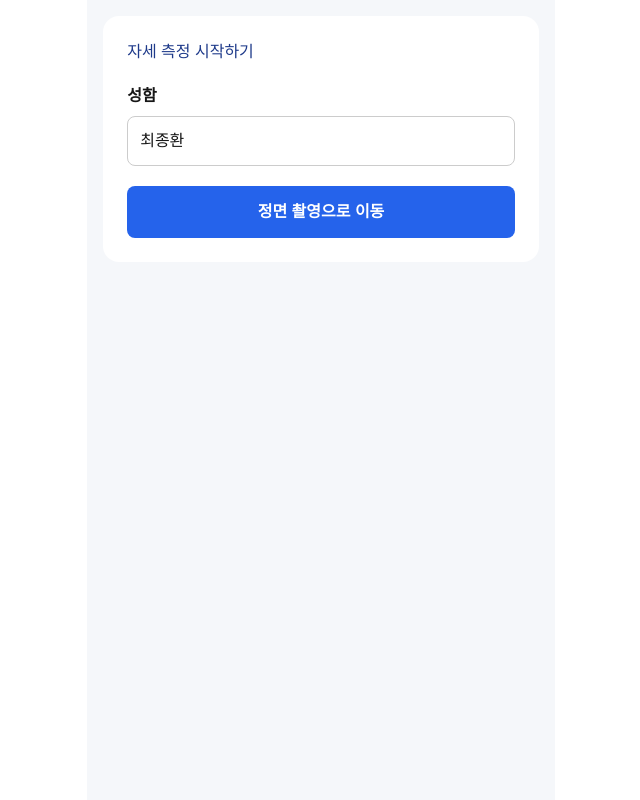
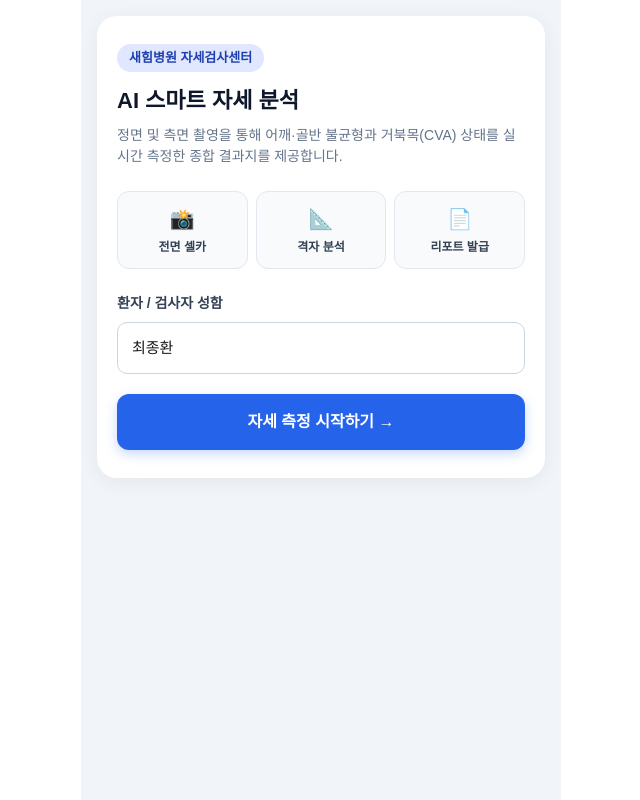
Before and after one commit to choijonghwan77-ship-it/saehim-posture, a Next.js app: page / in a window 1280 px wide. Shown: the whole page, without its empty margins (319-959 px from the left). Built offline with nearby package versions, Linux system fonts and the light colour scheme.

Commit message:
Enhance main UI, front camera selfie mode, and grid overlay

```diff
--- a/app/page.tsx
+++ b/app/page.tsx
@@ -4,7 +4,6 @@ import React, { useState, useEffect, useRef } from 'react';
 import Webcam from 'react-webcam';
 import html2canvas from 'html2canvas';
 
-// Window 객체 타입 확장 (CDN 로드용)
 declare global {
   interface Window {
     poseDetection: any;
@@ -34,7 +33,7 @@ export default function PostureApp() {
   const [keypoints, setKeypoints] = useState<Keypoint[]>([]);
   const [draggingIdx, setDraggingIdx] = useState<number | null>(null);
 
-  // 수평 센서
+  // 수평 센서 감지
   useEffect(() => {
     const handleOrientation = (event: DeviceOrientationEvent) => {
       const gamma = event.gamma || 0;
@@ -53,7 +52,7 @@ export default function PostureApp() {
     };
   }, [step]);
 
-  // CDN 스크립트 동적 로드 함수 (Turbopack 빌드 에러 우회)
+  // CDN 로더
   const loadScript = (src: string) => {
     return new Promise((resolve, reject) => {
       if (document.querySelector(`script[src="${src}"]`)) {
@@ -68,7 +67,7 @@ export default function PostureApp() {
     });
   };
 
-  // 정면 촬영 및 MoveNet AI 실행
+  // 정면 AI 포즈 감지
   const handleFrontCapture = async () => {
     if (!webcamRef.current) return;
     const imageSrc = webcamRef.current.getScreenshot();
@@ -78,15 +77,12 @@ export default function PostureApp() {
     setStep(3);
 
     try {
-      // TensorFlow & MoveNet 스크립트 순차 로드
       await loadScript('https://cdn.jsdelivr.net/npm/@tensorflow/tfjs-core');
       await loadScript('https://cdn.jsdelivr.net/npm/@tensorflow/tfjs-converter');
       await loadScript('https://cdn.jsdelivr.net/npm/@tensorflow/tfjs-backend-webgl');
       await loadScript('https://cdn.jsdelivr.net/npm/@tensorflow-models/pose-detection');
 
-      if (window.tf) {
-        await window.tf.ready();
-      }
+      if (window.tf) await window.tf.ready();
 
       if (window.poseDetection) {
         const detector = await window.poseDetection.createDetector(
@@ -112,12 +108,8 @@ export default function PostureApp() {
 
   const calculateFrontAnglesMoveNet = (pts: Keypoint[]) => {
     if (pts.length < 13) return;
-
-    const lShoulder = pts[5];
-    const rShoulder = pts[6];
-    const lHip = pts[11];
-    const rHip = pts[12];
-
+    const lShoulder = pts[5], rShoulder = pts[6];
+    const lHip = pts[11], rHip = pts[12];
     if (!lShoulder || !rShoulder || !lHip || !rHip) return;
 
     const sDeg = Math.abs((Math.atan2(rShoulder.y - lShoulder.y, rShoulder.x - lShoulder.x) * 180) / Math.PI);
@@ -161,11 +153,11 @@ export default function PostureApp() {
   };
 
   const handleShare = async () => {
-    const textData = `[튼튼병원 AI 자세분석 결과]\n${userName} 님\n\n- 어깨 기울기: ${frontMetrics.shoulder}°\n- 골반 기울기: ${frontMetrics.hip}°\n- 목 전방각(CVA): ${sideMetrics.cva}°`;
+    const textData = `[새힘병원 AI 자세분석 결과]\n${userName} 님\n\n- 어깨 기울기: ${frontMetrics.shoulder}°\n- 골반 기울기: ${frontMetrics.hip}°\n- 목 전방각(CVA): ${sideMetrics.cva}°`;
 
     if (navigator.share) {
       try {
-        await navigator.share({ title: '자세 분석 결과지', text: textData, url: window.location.href });
+        await navigator.share({ title: '새힘병원 자세 분석 결과', text: textData, url: window.location.href });
       } catch (err) {
         console.log('공유 취소');
       }
@@ -176,36 +168,85 @@ export default function PostureApp() {
   };
 
   return (
-    <div style={{ maxWidth: '480px', margin: '0 auto', fontFamily: 'sans-serif', backgroundColor: '#f5f7fa', minHeight: '100vh', padding: '16px' }}>
+    <div style={{ maxWidth: '480px', margin: '0 auto', fontFamily: 'sans-serif', backgroundColor: '#f1f5f9', minHeight: '100vh', padding: '16px' }}>
 
-      {/* STEP 1: 정보 입력 */}
+      {/* STEP 1: 메인 디자인 개편 */}
       {step === 1 && (
-        <div style={{ backgroundColor: '#fff', padding: '24px', borderRadius: '16px' }}>
-          <h2 style={{ color: '#1e3a8a', marginBottom: '20px' }}>자세 측정 시작하기</h2>
-          <label style={{ display: 'block', marginBottom: '8px', fontWeight: 'bold' }}>성함</label>
+        <div style={{ backgroundColor: '#fff', padding: '28px 20px', borderRadius: '20px', boxShadow: '0 4px 20px rgba(0,0,0,0.06)' }}>
+          <div style={{ display: 'inline-block', backgroundColor: '#e0e7ff', color: '#1e40af', padding: '4px 12px', borderRadius: '20px', fontSize: '13px', fontWeight: 'bold', marginBottom: '12px' }}>
+            새힘병원 자세검사센터
+          </div>
+          <h2 style={{ color: '#0f172a', fontSize: '22px', margin: '0 0 8px 0', fontWeight: '800' }}>AI 스마트 자세 분석</h2>
+          <p style={{ color: '#64748b', fontSize: '14px', lineHeight: '1.5', margin: '0 0 24px 0' }}>
+            정면 및 측면 촬영을 통해 어깨·골반 불균형과 거북목(CVA) 상태를 실시간 측정한 종합 결과지를 제공합니다.
+          </p>
+
+          {/* 특징 카드 3개 */}
+          <div style={{ display: 'grid', gridTemplateColumns: '1fr 1fr 1fr', gap: '8px', marginBottom: '24px' }}>
+            <div style={{ backgroundColor: '#f8fafc', border: '1px solid #e2e8f0', padding: '12px 8px', borderRadius: '12px', textAlign: 'center' }}>
+              <div style={{ fontSize: '20px', marginBottom: '4px' }}>📸</div>
+              <div style={{ fontSize: '12px', fontWeight: 'bold', color: '#334155' }}>전면 셀카</div>
+            </div>
+            <div style={{ backgroundColor: '#f8fafc', border: '1px solid #e2e8f0', padding: '12px 8px', borderRadius: '12px', textAlign: 'center' }}>
+              <div style={{ fontSize: '20px', marginBottom: '4px' }}>📐</div>
+              <div style={{ fontSize: '12px', fontWeight: 'bold', color: '#334155' }}>격자 분석</div>
+            </div>
+            <div style={{ backgroundColor: '#f8fafc', border: '1px solid #e2e8f0', padding: '12px 8px', borderRadius: '12px', textAlign: 'center' }}>
+              <div style={{ fontSize: '20px', marginBottom: '4px' }}>📄</div>
+              <div style={{ fontSize: '12px', fontWeight: 'bold', color: '#334155' }}>리포트 발급</div>
+            </div>
+          </div>
+
+          <label style={{ display: 'block', marginBottom: '8px', fontWeight: 'bold', fontSize: '14px', color: '#334155' }}>환자 / 검사자 성함</label>
           <input
             type="text"
             value={userName}
             onChange={(e) => setUserName(e.target.value)}
-            style={{ width: '100%', padding: '12px', borderRadius: '8px', border: '1px solid #ccc', marginBottom: '20px', boxSizing: 'border-box' }}
+            placeholder="성함을 입력하세요"
+            style={{ width: '100%', padding: '14px', borderRadius: '10px', border: '1px solid #cbd5e1', fontSize: '15px', marginBottom: '20px', boxSizing: 'border-box' }}
           />
+
           <button
             onClick={() => setStep(2)}
-            style={{ width: '100%', padding: '14px', backgroundColor: '#2563eb', color: '#fff', border: 'none', borderRadius: '8px', fontWeight: 'bold', fontSize: '16px', cursor: 'pointer' }}
+            style={{ width: '100%', padding: '16px', backgroundColor: '#2563eb', color: '#fff', border: 'none', borderRadius: '12px', fontWeight: 'bold', fontSize: '16px', cursor: 'pointer', boxShadow: '0 4px 12px rgba(37, 99, 235, 0.25)' }}
           >
-            정면 촬영으로 이동
+            자세 측정 시작하기 →
           </button>
         </div>
       )}
 
-      {/* STEP 2: 정면 촬영 */}
+      {/* STEP 2: 정면 촬영 (셀프 카메라 + 격자 무늬 적용) */}
       {step === 2 && (
         <div>
           <button onClick={() => setStep(1)} style={{ border: 'none', background: 'none', color: '#2563eb', cursor: 'pointer', marginBottom: '12px' }}>← 처음으로</button>
-          <h3 style={{ color: '#1e3a8a', marginBottom: '16px' }}>정면 촬영 — {userName}님</h3>
-          <div style={{ position: 'relative', borderRadius: '16px', overflow: 'hidden', border: '2px solid #ddd' }}>
-            <Webcam ref={webcamRef} screenshotFormat="image/jpeg" style={{ width: '100%', display: 'block' }} />
-            <div style={{ position: 'absolute', top: 0, bottom: 0, left: '50%', width: '2px', backgroundColor: '#ef4444', transform: 'translateX(-50%)' }} />
+          <h3 style={{ color: '#0f172a', marginBottom: '16px' }}>정면 촬영 — {userName}님</h3>
+          <div style={{ position: 'relative', borderRadius: '16px', overflow: 'hidden', border: '2px solid #cbd5e1', backgroundColor: '#000' }}>
+
+            {/* 셀프 카메라 및 거울 모드 적용 */}
+            <Webcam
+              ref={webcamRef}
+              screenshotFormat="image/jpeg"
+              mirrored={true}
+              videoConstraints={{ facingMode: 'user' }}
+              style={{ width: '100%', display: 'block' }}
+            />
+
+            {/* 격자 무늬 가이드 레이어 */}
+            <div style={{
+              position: 'absolute',
+              top: 0, left: 0, right: 0, bottom: 0,
+              pointerEvents: 'none',
+              backgroundImage: `
+                linear-gradient(to right, rgba(255, 255, 255, 0.35) 1px, transparent 1px),
+                linear-gradient(to bottom, rgba(255, 255, 255, 0.35) 1px, transparent 1px)
+              `,
+              backgroundSize: '20% 20%',
+            }}>
+              {/* 중앙 기준선 강조 */}
+              <div style={{ position: 'absolute', top: 0, bottom: 0, left: '50%', width: '2px', backgroundColor: '#ef4444' }} />
+              <div style={{ position: 'absolute', left: 0, right: 0, top: '50%', height: '2px', backgroundColor: '#ef4444' }} />
+            </div>
+
           </div>
           {tiltWarning && <div style={{ backgroundColor: '#fef2f2', border: '1px solid #fca5a5', color: '#dc2626', padding: '12px', borderRadius: '8px', marginTop: '12px', textAlign: 'center', fontSize: '14px' }}>{tiltWarning}</div>}
           <button onClick={handleFrontCapture} style={{ width: '100%', padding: '14px', backgroundColor: '#2563eb', color: '#fff', border: 'none', borderRadius: '8px', fontWeight: 'bold', fontSize: '16px', marginTop: '16px', cursor: 'pointer' }}>즉시 촬영</button>
@@ -216,7 +257,7 @@ export default function PostureApp() {
       {step === 3 && (
         <div>
           <button onClick={() => setStep(2)} style={{ border: 'none', background: 'none', color: '#2563eb', cursor: 'pointer', marginBottom: '12px' }}>← 다시 촬영</button>
-          <h3 style={{ color: '#1e3a8a', marginBottom: '12px' }}>정면 분석 — {userName}님</h3>
+          <h3 style={{ color: '#0f172a', marginBottom: '12px' }}>정면 분석 — {userName}님</h3>
           <div onMouseMove={handleMouseMove} onMouseUp={() => setDraggingIdx(null)} style={{ position: 'relative', width: '100%', borderRadius: '16px', overflow: 'hidden', userSelect: 'none' }}>
             {frontImage && <img src={frontImage} alt="Front" style={{ width: '100%', display: 'block' }} />}
             {keypoints.map((kp, idx) => {
@@ -241,13 +282,28 @@ export default function PostureApp() {
         </div>
       )}
 
-      {/* STEP 4: 측면 촬영 */}
+      {/* STEP 4: 측면 촬영 (격자 가이드 포함) */}
       {step === 4 && (
         <div>
           <button onClick={() => setStep(3)} style={{ border: 'none', background: 'none', color: '#2563eb', cursor: 'pointer', marginBottom: '12px' }}>← 이전으로</button>
-          <h3 style={{ color: '#1e3a8a', marginBottom: '16px' }}>측면 촬영 — {userName}님</h3>
-          <div style={{ position: 'relative', borderRadius: '16px', overflow: 'hidden', border: '2px solid #ddd' }}>
-            <Webcam ref={webcamRef} screenshotFormat="image/jpeg" style={{ width: '100%', display: 'block' }} />
+          <h3 style={{ color: '#0f172a', marginBottom: '16px' }}>측면 촬영 — {userName}님</h3>
+          <div style={{ position: 'relative', borderRadius: '16px', overflow: 'hidden', border: '2px solid #cbd5e1', backgroundColor: '#000' }}>
+            <Webcam
+              ref={webcamRef}
+              screenshotFormat="image/jpeg"
+              videoConstraints={{ facingMode: 'environment' }}
+              style={{ width: '100%', display: 'block' }}
+            />
+            <div style={{
+              position: 'absolute', top: 0, left: 0, right: 0, bottom: 0, pointerEvents: 'none',
+              backgroundImage: `
+                linear-gradient(to right, rgba(255, 255, 255, 0.35) 1px, transparent 1px),
+                linear-gradient(to bottom, rgba(255, 255, 255, 0.35) 1px, transparent 1px)
+              `,
+              backgroundSize: '20% 20%',
+            }}>
+              <div style={{ position: 'absolute', top: 0, bottom: 0, left: '50%', width: '2px', backgroundColor: '#ef4444' }} />
+            </div>
           </div>
           {tiltWarning && <div style={{ backgroundColor: '#fef2f2', border: '1px solid #fca5a5', color: '#dc2626', padding: '12px', borderRadius: '8px', marginTop: '12px', textAlign: 'center', fontSize: '14px' }}>{tiltWarning}</div>}
           <button onClick={handleSideCapture} style={{ width: '100%', padding: '14px', backgroundColor: '#2563eb', color: '#fff', border: 'none', borderRadius: '8px', fontWeight: 'bold', fontSize: '16px', marginTop: '16px', cursor: 'pointer' }}>즉시 촬영</button>
@@ -257,7 +313,7 @@ export default function PostureApp() {
       {/* STEP 5: 측면 분석 */}
       {step === 5 && (
         <div>
-          <h3 style={{ color: '#1e3a8a', marginBottom: '12px' }}>측면 분석 — {userName}님</h3>
+          <h3 style={{ color: '#0f172a', marginBottom: '12px' }}>측면 분석 — {userName}님</h3>
           {sideImage && <img src={sideImage} alt="Side" style={{ width: '100%', borderRadius: '16px' }} />}
           <div style={{ backgroundColor: '#fff', padding: '16px', borderRadius: '12px', marginTop: '16px' }}>
             <h4 style={{ margin: '0 0 12px 0' }}>측정 수치</h4>
@@ -268,20 +324,20 @@ export default function PostureApp() {
         </div>
       )}
 
-      {/* STEP 6: 최종 종합 결과지 및 저장/공유 */}
+      {/* STEP 6: 최종 결과지 및 공유 */}
       {step === 6 && (
         <div>
           <button onClick={() => setStep(1)} style={{ border: 'none', background: 'none', color: '#2563eb', cursor: 'pointer', marginBottom: '12px' }}>← 처음으로 (새 참가자)</button>
-          <div ref={reportRef} style={{ backgroundColor: '#fff', padding: '16px', borderRadius: '16px', border: '1px solid #e5e7eb' }}>
-            <h2 style={{ color: '#1e3a8a', textAlign: 'center', marginBottom: '4px' }}>튼튼병원</h2>
-            <p style={{ textAlign: 'center', color: '#6b7280', fontSize: '14px', margin: '0 0 16px 0' }}>AI 자세분석 결과지</p>
-            <div style={{ border: '1px solid #eee', padding: '12px', borderRadius: '8px', marginBottom: '12px' }}>
-              <h4 style={{ margin: '0 0 8px 0', color: '#2563eb' }}>① 정면 결과지 ({userName} 님)</h4>
+          <div ref={reportRef} style={{ backgroundColor: '#fff', padding: '20px', borderRadius: '16px', border: '1px solid #e2e8f0' }}>
+            <h2 style={{ color: '#1e3a8a', textAlign: 'center', marginBottom: '4px', fontSize: '20px' }}>새힘병원</h2>
+            <p style={{ textAlign: 'center', color: '#64748b', fontSize: '13px', margin: '0 0 16px 0' }}>AI 자세분석 검사 리포트</p>
+            <div style={{ border: '1px solid #e2e8f0', padding: '12px', borderRadius: '8px', marginBottom: '12px' }}>
+              <h4 style={{ margin: '0 0 8px 0', color: '#2563eb' }}>① 정면 측정 결과 ({userName} 님)</h4>
               <p style={{ margin: '4px 0', fontSize: '14px' }}>어깨 기울기: <strong>{frontMetrics.shoulder}° (양호)</strong></p>
               <p style={{ margin: '4px 0', fontSize: '14px' }}>골반 기울기: <strong>{frontMetrics.hip}° (양호)</strong></p>
             </div>
-            <div style={{ border: '1px solid #eee', padding: '12px', borderRadius: '8px' }}>
-              <h4 style={{ margin: '0 0 8px 0', color: '#2563eb' }}>② 측면 결과지 ({userName} 님)</h4>
+            <div style={{ border: '1px solid #e2e8f0', padding: '12px', borderRadius: '8px' }}>
+              <h4 style={{ margin: '0 0 8px 0', color: '#2563eb' }}>② 측면 측정 결과 ({userName} 님)</h4>
               <p style={{ margin: '4px 0', fontSize: '14px' }}>목 전방각(CVA): <strong style={{ color: '#dc2626' }}>{sideMetrics.cva}° (관리필요)</strong></p>
               <p style={{ margin: '4px 0', fontSize: '14px' }}>머리 전방 이동: <strong style={{ color: '#dc2626' }}>{sideMetrics.headDistance} cm (관리필요)</strong></p>
             </div>
```
